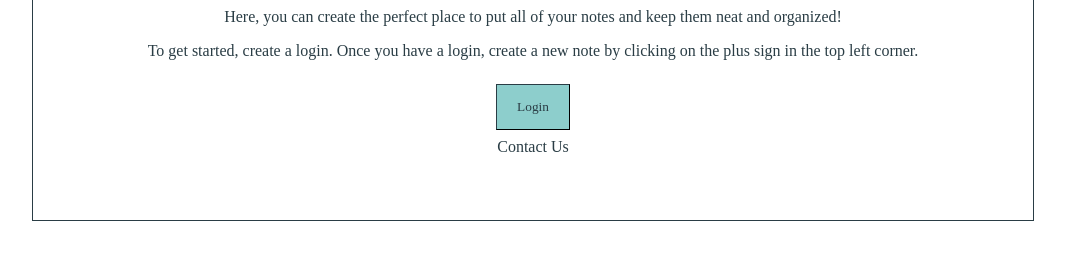
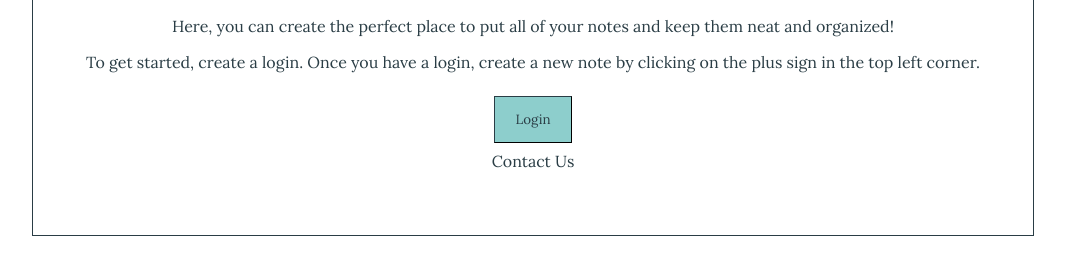
Before and after one commit to Ratselhaft01/Hackathon-2023, a plain HTML site: page index.html in a window 1280 px wide. Shown: the part 544-800 px from the top of the page, without its empty margins (107-1172 px from the left). Drawn offline with Linux system fonts and the light colour scheme; files whose address does not match are found by name.

Commit message:
font family

```diff
--- a/styles/style.css
+++ b/styles/style.css
@@ -1,3 +1,4 @@
+@import url('https://fonts.googleapis.com/css2?family=Lora&display=swap');
 
 body {
   font-family: 'Lora', serif;
```
